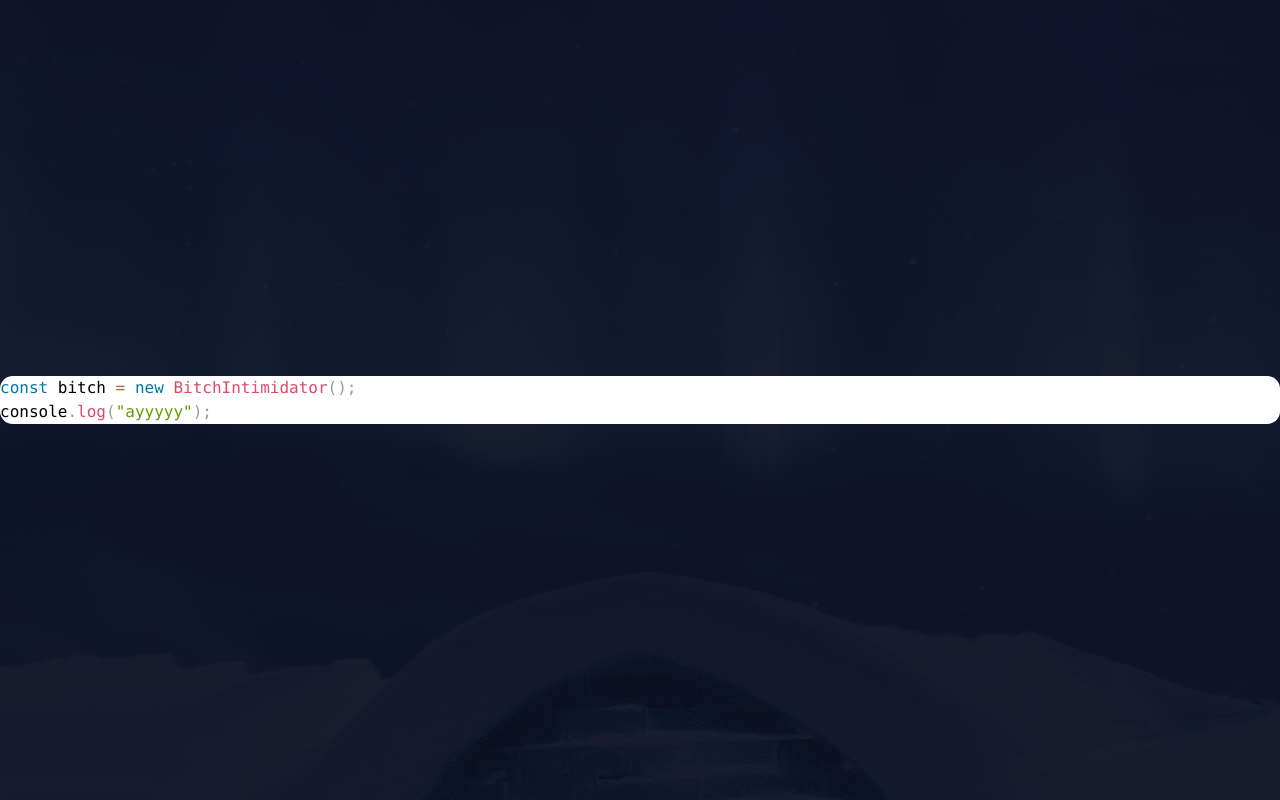
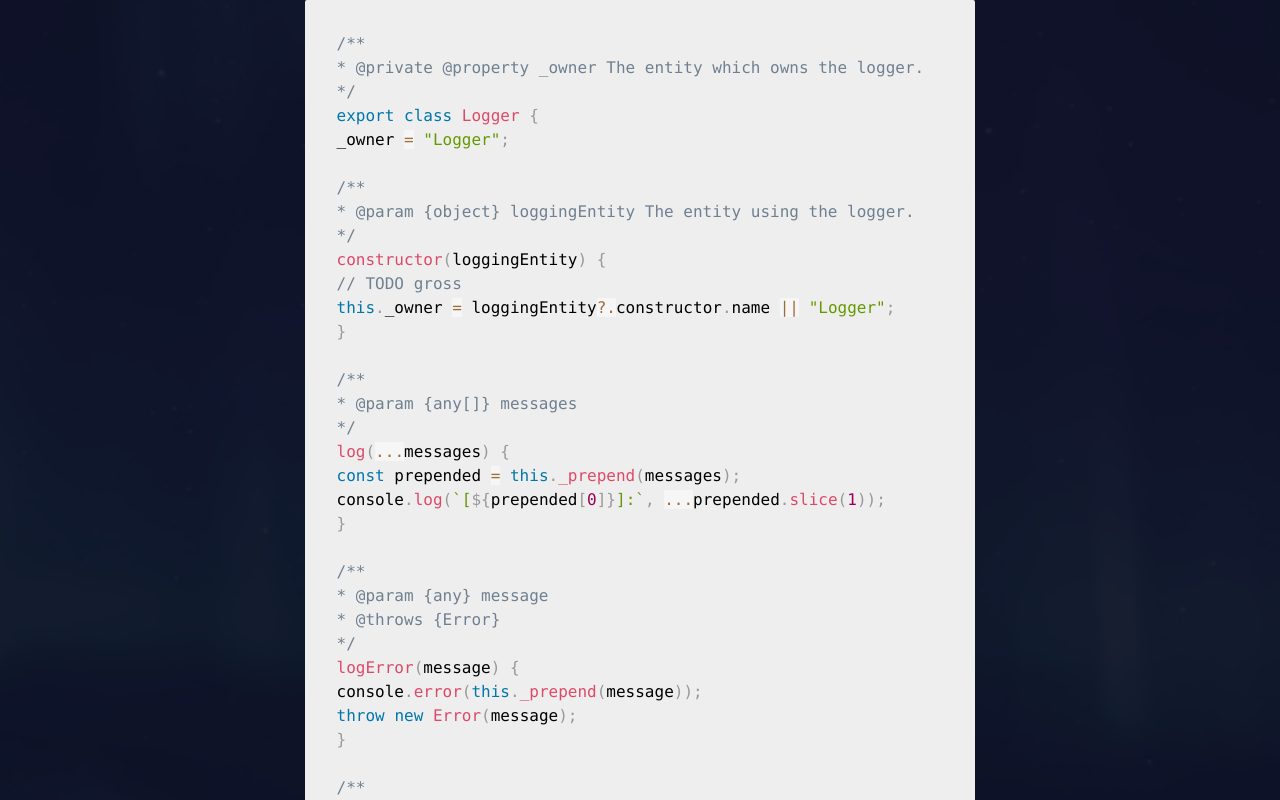
Before and after one commit to jammerware/oculus, a website built with webpack: page demo/index.html in a window 1280 px wide. Shown: the top 800 px of the page. Built offline with nearby package versions, Linux system fonts and the light colour scheme; files whose address does not match are found by name.

Commit message:
Unbroke prism, refactored the demo experience to its own thing

```diff
--- a/demo/index.css
+++ b/demo/index.css
@@ -3,11 +3,6 @@
 body {
     background: #0D1023 url(./bg.jpg) center content-box content-box fixed;
     min-height: 100vh;
-}
-
-.app-container {
-    background-color: white;
-    border-radius: .8em;
 }
 
 .everything {
@@ -16,6 +11,20 @@ body {
     min-height: 100vh;
 }
 
-.flex-spacer {
+.flex {
+    display: flex;
+}
+
+.grow {
     flex-grow: 1;
 }
+
+.shrink {
+    flex-shrink: 1;
+}
+
+.app-container {
+    background-color: #eee;
+    border-radius: 2px;
+    padding: 2rem;
+}
--- a/demo/index.html
+++ b/demo/index.html
@@ -9,17 +9,72 @@
 </head>
 
 <body>
-    <div class="everything">
-        <div class="flex-spacer"></div>
-        <div class="app-container bg-white font-bold rounded-lg border shadow-lg p-10">
-            <oc-code-renderer language="javascript">
-                const bitch = new BitchIntimidator();
-console.log("ayyyyy");
-            </oc-code-renderer>
+    <div class="everything flex flex-col">
+        <div class="grow shrink"></div>
+        <div class="horizontal flex">
+            <div class="grow shrink"></div>
+            <div class="app-container bg-white font-bold rounded-lg border shadow-lg object-center p-10">
+                <oc-code-renderer language="javascript">
+                    /**
+                    * @private @property _owner The entity which owns the logger.
+                    */
+                    export class Logger {
+                    _owner = "Logger";
+
+                    /**
+                    * @param {object} loggingEntity The entity using the logger.
+                    */
+                    constructor(loggingEntity) {
+                    // TODO gross
+                    this._owner = loggingEntity?.constructor.name || "Logger";
+                    }
+
+                    /**
+                    * @param {any[]} messages
+                    */
+                    log(...messages) {
+                    const prepended = this._prepend(messages);
+                    console.log(`[${prepended[0]}]:`, ...prepended.slice(1));
+                    }
+
+                    /**
+                    * @param {any} message
+                    * @throws {Error}
+                    */
+                    logError(message) {
+                    console.error(this._prepend(message));
+                    throw new Error(message);
+                    }
+
+                    /**
+                    * Set the logging owner. This is a little iffy architecturally.
+                    *
+                    * // TODO
+                    *
+                    * @param {object} owner The logging owner.
+                    */
+                    setOwner(owner) {
+                    this._owner = owner.constructor.name;
+                    }
+
+                    /**
+                    *
+                    * @param {any} message messages to log
+                    * @returns {any[]} messages to log
+                    */
+                    _prepend(message) {
+                    return [`${this._owner}`].concat(message);
+                    }
+                    }
+                </oc-code-renderer>
+            </div>
+            <div class="grow shrink"></div>
         </div>
-        <div class="flex-spacer"></div>
+        <div class="grow shrink"></div>
     </div>
 
+    <!-- <script
+        src="https://cdn.jsdelivr.net/combine/npm/prismjs@1.29.0,npm/prismjs@1.29.0/components/index.min.js,npm/prismjs@1.29.0/plugins/autoloader/prism-autoloader.min.js"></script> -->
     <script type="module" src="./oculus.js" type="module"></script>
 </body>
 
--- a/package.json
+++ b/package.json
@@ -15,6 +15,7 @@
     "@babel/register": "^7.18.9",
     "@babel/runtime": "^7.20.0",
     "babel-loader": "^9.0.0",
+    "browserify": "^17.0.0",
     "concurrently": "^7.5.0",
     "copy-webpack-plugin": "^11.0.0",
     "css-loader": "^6.7.1",
@@ -30,5 +31,8 @@
     "webpack-cli": "^4.10.0",
     "webpack-dev-server": "^4.11.1",
     "webpack-merge": "^5.8.0"
+  },
+  "dependencies": {
+    "prismjs": "^1.29.0"
   }
 }
--- a/src/oculus/components/oculus-code-renderer/oculus-code-renderer.js
+++ b/src/oculus/components/oculus-code-renderer/oculus-code-renderer.js
@@ -1,8 +1,8 @@
 // @ts-nocheck
+import * as PrismJs from "prismjs";
 import { HtmlService } from "../../js/services/html.service.js";
 import { Logger } from "../../js/services/logger.js";
 import { ServiceContainer } from "../../js/services/service.container.js";
-import * as Prism from '../../js/services/prism.js'
 import * as template from "./oculus-code-renderer.template.html";
 
 class OcCodeRenderer extends HTMLElement {
@@ -26,6 +26,7 @@ class OcCodeRenderer extends HTMLElement {
         const templateElement = this._services.html.createElement(template.default);
         this._services.document.body.appendChild(templateElement);
         this.shadowRoot.appendChild(templateElement.content.cloneNode(true));
+        console.log("template appended");
 
         const lines = this.innerHTML.split("\n");
         const shittyLines = 0;
@@ -46,6 +47,7 @@ class OcCodeRenderer extends HTMLElement {
 
             const spaceMatch = line.match(/^(?<lineBeginningSpaces>\s+)/m);
             let numbaOfspacesInnaLine = 0;
+
             if (spaceMatch?.groups?.lineBeginningSpaces) {
                 numbaOfspacesInnaLine = spaceMatch.groups.lineBeginningSpaces.length;
             }
@@ -55,15 +57,17 @@ class OcCodeRenderer extends HTMLElement {
             fixedLines.push(line);
         }
 
-        const allLines = fixedLines.join("\n");
+        const allLines = fixedLines.join("\r\n");
         const codeElement = this.shadowRoot.querySelector("code");
         const language = this.getAttribute("language");
         codeElement.setAttribute("language", this.getAttribute("language"));
-        const innerHtml = window.Prism.highlight(allLines, window.Prism.languages[language], language).trim();
+
+        // loadLanguages([language]);
+        const innerHtml = PrismJs.highlight(allLines, window.Prism.languages[language], language)
+            .trim();
 
         // then append a clone to the shadowroot
         codeElement.innerHTML = innerHtml;
-
     }
 }
 
--- a/src/oculus/css/oculus.global.css
+++ b/src/oculus/css/oculus.global.css
@@ -1,5 +1,5 @@
+@import url("https://cdn.jsdelivr.net/npm/prismjs@1.29.0/themes/prism.min.css");
 @import url("./tw.css");
-@import url("./prism.css");
 
 :host {
     display: block;
--- a/tailwind.config.js
+++ b/tailwind.config.js
@@ -1,5 +1,7 @@
 module.exports = {
-    content: ["./src/**/*.html"],
+    content: [
+        "./src/**/*.html"
+    ],
     theme: {
         extend: {},
     },
```
Also changed, not shown: src/oculus/css/prism.css (deleted, +0 -3 lines), 1 other file.
